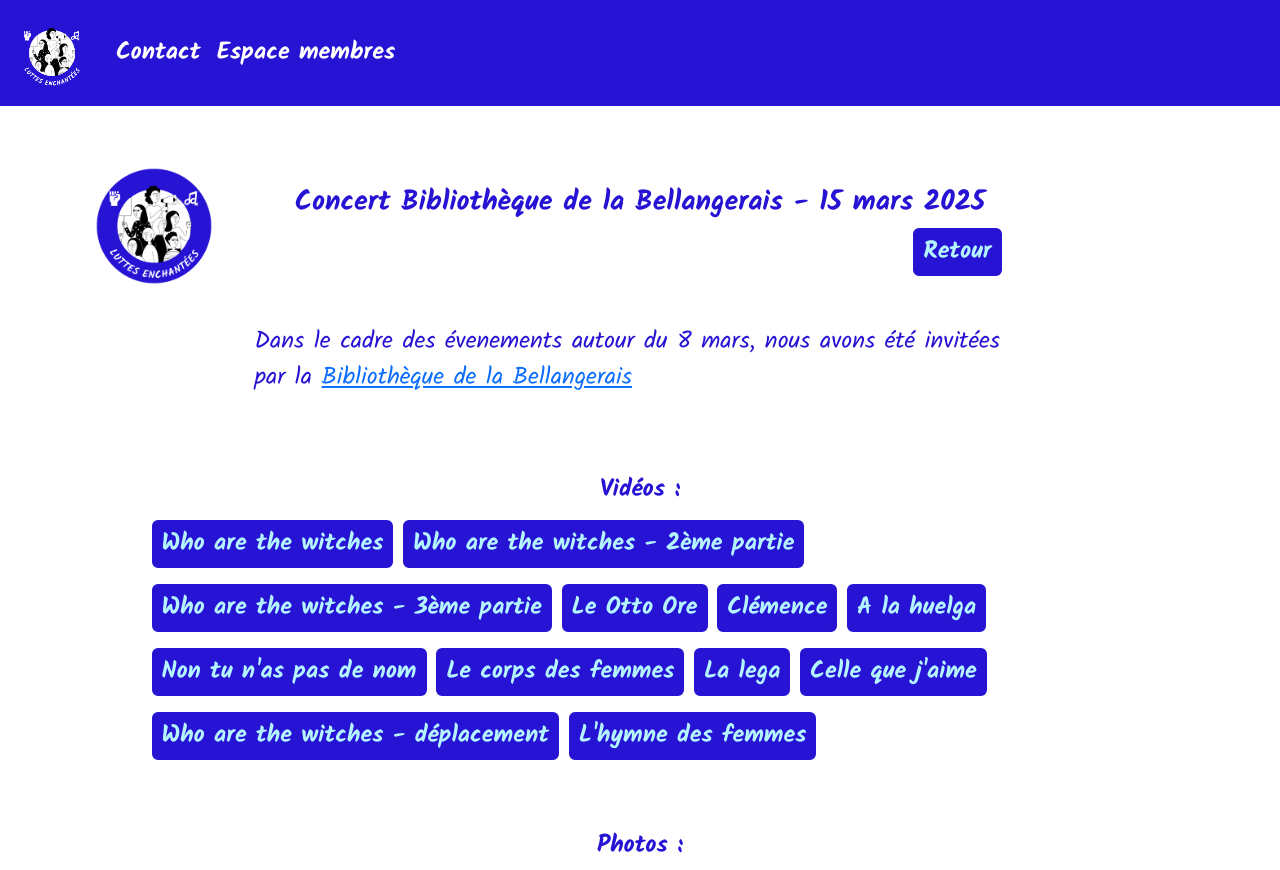
After one commit to Marine-Sanson/new-luttes, a Symfony app: template templates/images/images_biblio150325.html.twig in a window 1280 px wide. The commit adds this page. Shown: the top 870 px of the page. Run offline with Twig, Linux system fonts and the light colour scheme; the template is opened without the code that fills it, so the values that code supplies are empty; some libraries are stand-ins or nearby versions; some web fonts are replaced.

Commit message:
With more images

```diff
--- a/templates/images/images_8mars24.html.twig
+++ b/templates/images/images_8mars24.html.twig
@@ -3,7 +3,7 @@
 {% block title %}Luttes Enchantées - Images - 8 mars 2024{% endblock %}
 
 {% block body %}
-        <section class="container row d-flex justify-content-center mt-3 mx-auto">
+        <section class="container row d-flex justify-content-center my-3 mx-auto">
 
 			<div class="col-11 col-lg-9 row mt-3">
 				<h1 class="text-center fw-bolder fs-3 mt-3">Images - 8 mars 2024</h1>
--- /dev/null
+++ b/templates/images/images_biblio150325.html.twig
@@ -0,0 +1,76 @@
+{% extends 'base.html.twig' %}
+
+{% block title %}Luttes Enchantées - Images - 15 mars 2025{% endblock %}
+
+{% block body %}
+
+        <section class="container row d-flex justify-content-center my-3 mx-auto">
+
+			<div class="col-11 col-lg-9 row mt-3">
+				<h1 class="text-center fw-bolder fs-3 mt-3">Concert Bibliothèque de la Bellangerais - 15 mars 2025</h1>
+                <div class="row text-right">
+                    <a href="{{ path('app_images_concerts') }}" class="text-end text-decoration-none m-auto col">
+                    <button type="button" class="btn btn-sm btn-primary rounded">Retour</button>
+                    </a>
+                </div>
+
+                <p class="mt-5">Dans le cadre des évenements autour du 8 mars, nous avons été invitées par la <a href="https://openagenda.com/bibliotheques-de-rennes/events/la-lutte-en-chantant" target="_blank">Bibliothèque de la Bellangerais</a></p>
+            </div>
+
+			<div class="mt-5 col-11 mx-auto">
+                <h2 class="text-center fs-4 mt-3">Vidéos :</h2>
+
+                <a href="{{ path('app_videoConcertPortrait', { videoId: 36 }) }}" class="text-center text-decoration-none col-md my-auto mx-auto">
+                    <button type="button" class="btn btn-sm btn-primary rounded my-2 mx-auto">Who are the witches</button>
+                </a>
+                <a href="{{ path('app_videoConcertPortrait', { videoId: 37 }) }}" class="text-center text-decoration-none col-md my-auto mx-auto">
+                    <button type="button" class="btn btn-sm btn-primary rounded my-2 mx-auto">Who are the witches - 2ème partie</button>
+                </a>
+                <a href="{{ path('app_videoConcertPortrait', { videoId: 38 }) }}" class="text-center text-decoration-none col-md my-auto mx-auto">
+                    <button type="button" class="btn btn-sm btn-primary rounded my-2 mx-auto">Who are the witches - 3ème partie</button>
+                </a>
+                <a href="{{ path('app_videoConcertPortrait', { videoId: 39 }) }}" class="text-center text-decoration-none col-md my-auto mx-auto">
+                    <button type="button" class="btn btn-sm btn-primary rounded my-2 mx-auto">Le Otto Ore</button>
+                </a>
+                <a href="{{ path('app_videoConcertPortrait', { videoId: 40 }) }}" class="text-center text-decoration-none col-md my-auto mx-auto">
+                    <button type="button" class="btn btn-sm btn-primary rounded my-2 mx-auto">Clémence</button>
+                </a>
+                <a href="{{ path('app_videoConcertPortrait', { videoId: 41 }) }}" class="text-center text-decoration-none col-md my-auto mx-auto">
+                    <button type="button" class="btn btn-sm btn-primary rounded my-2 mx-auto">A la huelga</button>
+                </a>
+                <a href="{{ path('app_videoConcertPortrait', { videoId: 42 }) }}" class="text-center text-decoration-none col-md my-auto mx-auto">
+                    <button type="button" class="btn btn-sm btn-primary rounded my-2 mx-auto">Non tu n'as pas de nom</button>
+                </a>
+                <a href="{{ path('app_videoConcertPortrait', { videoId: 43 }) }}" class="text-center text-decoration-none col-md my-auto mx-auto">
+                    <button type="button" class="btn btn-sm btn-primary rounded my-2 mx-auto">Le corps des femmes</button>
+                </a>
+                <a href="{{ path('app_videoConcertPortrait', { videoId: 44 }) }}" class="text-center text-decoration-none col-md my-auto mx-auto">
+                    <button type="button" class="btn btn-sm btn-primary rounded my-2 mx-auto">La lega</button>
+                </a>
+                <a href="{{ path('app_videoConcertPortrait', { videoId: 45 }) }}" class="text-center text-decoration-none col-md my-auto mx-auto">
+                    <button type="button" class="btn btn-sm btn-primary rounded my-2 mx-auto">Celle que j'aime</button>
+                </a>
+                <a href="{{ path('app_videoConcertPortrait', { videoId: 46 }) }}" class="text-center text-decoration-none col-md my-auto mx-auto">
+                    <button type="button" class="btn btn-sm btn-primary rounded my-2 mx-auto">Who are the witches - déplacement</button>
+                </a>
+                <a href="{{ path('app_videoConcertPortrait', { videoId: 47 }) }}" class="text-center text-decoration-none col-md my-auto mx-auto">
+                    <button type="button" class="btn btn-sm btn-primary rounded my-2 mx-auto">L'hymne des femmes</button>
+                </a>
+
+            </div>
+
+			<div class="col-11 col-lg-9 row mt-5">
+                <h2 class="text-center fs-4 mt-3">Photos :</h2>
+
+                <div class="row-lg mx-auto d-flex">
+                    <div class="d-lg-flex justify-content-lg-around">
+                        <img class="mwidth30 mt-5 col" src="{{ asset('img/biblio150325/biblio150325-1.jpg') }}">
+                        <img class="mwidth30 mt-5 col" src="{{ asset('img/biblio150325/biblio150325-2.jpg') }}">
+                    </div>
+                </div>
+
+            </div>
+
+		</section>
+
+{% endblock %}
--- a/templates/images/images_cc0622.html.twig
+++ b/templates/images/images_cc0622.html.twig
@@ -4,7 +4,7 @@
 
 {% block body %}
 
-        <section class="container row d-flex justify-content-center mt-3 mx-auto">
+        <section class="container row d-flex justify-content-center my-3 mx-auto">
 
 			<div class="col-11 col-lg-9 row mt-5">
 				<h1 class="text-center fw-bolder fs-2 mt-3">Chorales Aux Champs - 11/06/2022</h1>
--- a/templates/images/images_frac.html.twig
+++ b/templates/images/images_frac.html.twig
@@ -4,7 +4,7 @@
 
 {% block body %}
 
-        <section class="container row d-flex justify-content-center mt-3 mx-auto">
+        <section class="container row d-flex justify-content-center my-3 mx-auto">
 
 			<div class="col-11 col-lg-9 row mt-3">
 				<h1 class="text-center fw-bolder fs-3 mt-3">Nuit des Musées au Frac - 21/06/2024</h1>
@@ -43,6 +43,7 @@
                 </a>
             </div>
 
+
 			<div class="col-11 col-lg-9 row mt-5">
                 <h2 class="text-center fs-4 mt-3">Photos :</h2>
 
```
Also changed, not shown: src/Controller/ImagesController.php (+21 -0 lines), templates/images/images.html.twig (+21 -0 lines), templates/images/images_debout-s1.html.twig (added, +62 -0 lines), templates/images/images_hfr0623.html.twig (+6 -1 lines), templates/images/images_manif080325.html.twig (added, +65 -0 lines), templates/images/images_musiciennes.html.twig (+11 -5 lines), templates/images/images_pf0323.html.twig (+6 -1 lines), templates/images/images_pf0624.html.twig (+39 -34 lines), templates/images/images_répé_23.html.twig (+6 -1 lines), templates/images/images_répé_24.html.twig (+6 -1 lines), templates/images/images_soutien041024.html.twig (+6 -1 lines).
